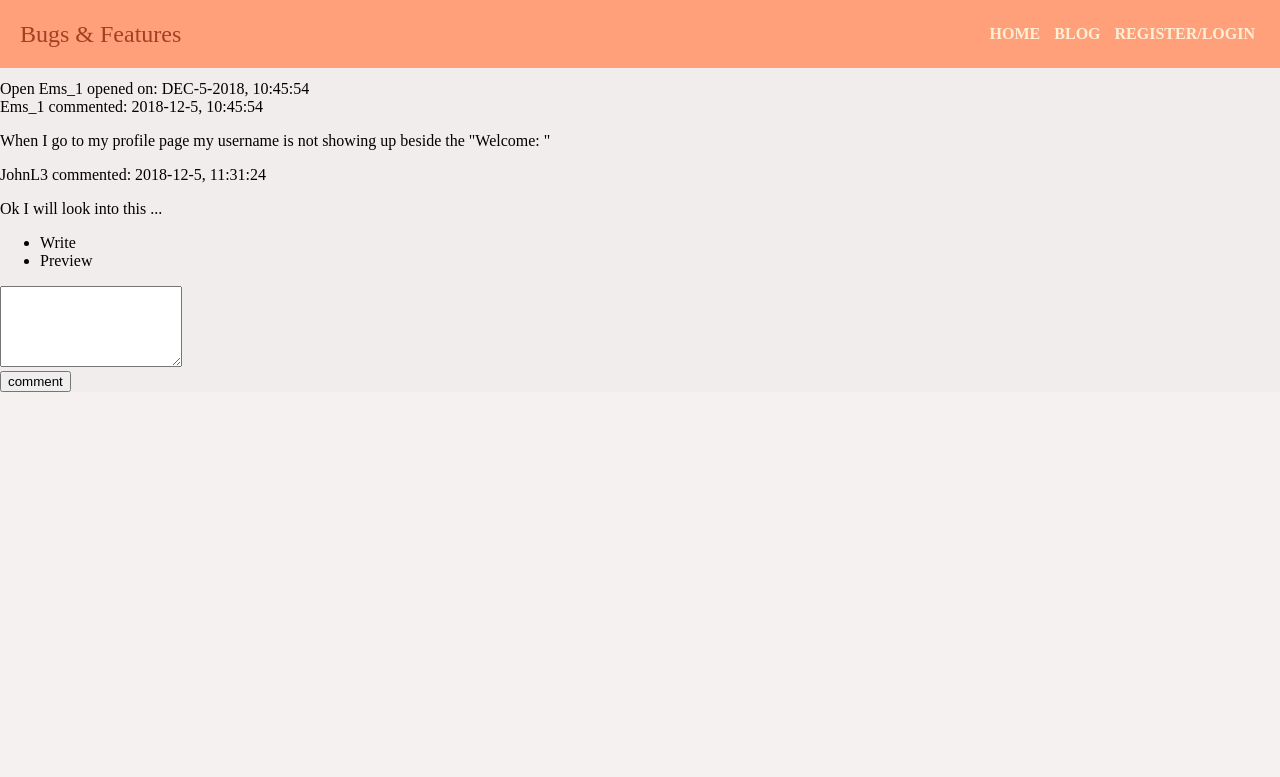
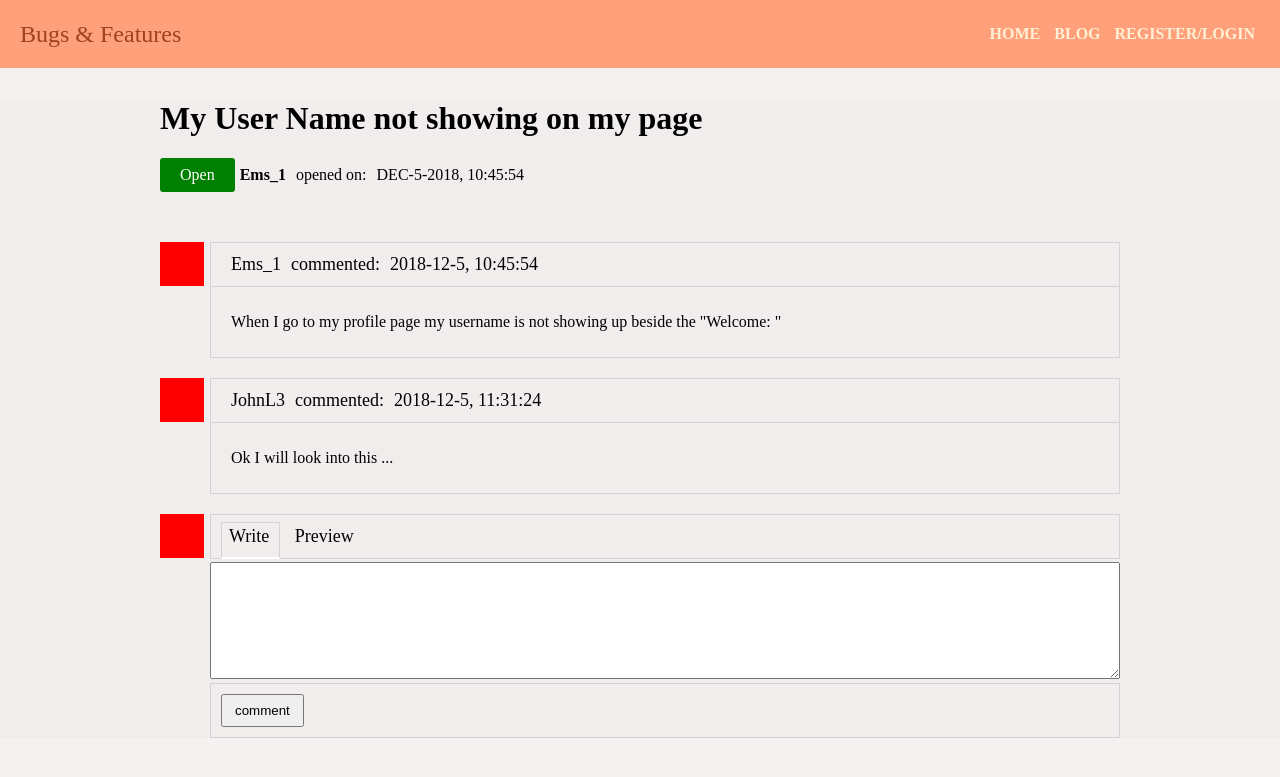
Before and after one commit to JohnL3/milestone-project-five, a Django app: page /bugs/1/ in a window 1280 px wide. Shown: the top 777 px of the page. Run offline with Django 3.2, Linux system fonts and the light colour scheme.

Commit message:
added styles for bugs html pages

```diff
--- a/static/css/styles.css
+++ b/static/css/styles.css
@@ -66,6 +66,12 @@ a {
 	font-weight: 600;
 	color: darkslategray;
 }
+
+.side-padding {
+  padding: 0 5px;
+}
+
+/********************************************************************************/
 
 #burger {
 	width: 30px;
@@ -243,6 +249,8 @@ nav ul li {
 	padding: 8px 5px;
 }
 
+/************************************************************************/
+
 .issue-icon {
 	width: 25px;
 	height: auto;
@@ -263,6 +271,7 @@ nav ul li {
 	width: 90%;
 	margin: 0 auto;
 	align-items: center;
+	margin-top: 80px;
 }
 
 .page-heading input {
@@ -278,6 +287,112 @@ nav ul li {
 
 .issue-by {
 	grid-column: 2
+}
+/****************************************************************************/
+
+.comment-issue-header {
+	margin-top: 80px;
+	box-sizing: border-box;
+  padding: 0 10px;
+}
+
+.page-heading {
+  display: grid;
+  grid-template-columns: 1fr 100px;
+  width: 90%;
+  margin: 0 auto;
+  align-items: center;
+  margin-top: 80px;
+}
+
+.page-heading input {
+  height: 35px;
+}
+
+.issue-box {
+  box-sizing: border-box;
+  border: 1px solid lightgray;
+  padding: 5px;
+  margin-bottom: 2px;
+}
+
+.issue-by {
+  grid-column: 2
+}
+
+.write-comment-head,
+.comment-head {
+  border: 1px solid lightgray;
+  margin-top: 20px;
+  height: 45px;
+  display: flex;
+  align-items: center;
+  font-size: 18px;
+  box-sizing: border-box;
+  padding-left: 10px;
+}
+
+.write-comment-head {
+  margin-bottom: 3px;
+}
+
+.comment-area p,
+.comment-head span {
+  padding-left: 10px;
+}
+.issue-header-section .user-name {
+  font-weight: 600;
+  display: none;
+}
+
+.comment-area {
+  border: 1px solid lightgray;
+  box-sizing: border-box;
+  padding: 10px;
+  border-top: none;
+}
+
+.write-comment-head ul {
+  list-style-type: none;
+  padding-left: 0;
+}
+
+.write-comment-head ul li {
+  display: inline;
+  padding-right: 10px;
+}
+
+.write {
+  border: 1px solid lightgray;
+  padding-top: 3px;
+  padding-left: 7px;
+  padding-bottom: 11px;
+  border-bottom: 2px solid white;
+}
+
+.preview {
+  padding-left: 10px;
+}
+.comment-footer button {
+  padding: 7px 12px;
+}
+
+textarea {
+  width: 100%;
+  box-sizing: border-box;
+  padding: 5px;
+  resize: vertical;
+  font-size: 18px;
+}
+.issue-header-section {
+  display: flex;
+  align-items: center;
+}
+.issue-header-section label {
+  background: green;
+  padding: 8px 20px;
+  color: white;
+  border-radius: 3px;
 }
 
 /****************************************************************************/
@@ -329,6 +444,12 @@ section {
 	padding: 7px 20px;
 }
 
+@media only screen and (min-width: 375px) {
+	.issue-header-section .user-name {
+		display: inline;
+	}
+}
+
 @media only screen and (min-width: 768px) {
 	#burger {
 		display: none;
@@ -355,17 +476,65 @@ section {
 		padding-top: 120px;
 	}
 
+/******************************************************************************/
+
 	.issue-box,
 	.page-heading {
 		width: 75%;
 		margin: 2px auto;
 	}
 
+	.page-heading {
+		margin-top: 80px;
+	}
+
 	.title {
 		border-bottom: none;
 		height: auto;
 	}
+/************************************************************************/
 
+.comment-issue-header {
+    width: 75%;
+    margin: 0 auto;
+    margin-bottom: 30px;
+    margin-top: 100px;
+    padding: 0;
+  }
+
+  .comment-head {
+    margin-bottom: 0;
+  }
+
+  .comment,
+  .comment-area {
+    grid-column: 2;
+  }
+
+  .write-comment-area,
+  .surround {
+    display: grid;
+    grid-template-columns: 50px 1fr;
+    width: 75%;
+    margin: 0 auto;
+  }
+
+  .avatar {
+    width: 44px;
+    height: 44px;
+    margin-top: 20px;
+    background: red;
+  }
+
+  .write-comment-area {
+    margin-bottom: 60px;
+  }
+  .comment-footer {
+    grid-column: 2;
+    border: 1px solid lightgray;
+    box-sizing: border-box;
+    padding: 10px;
+  }
 /************************************************************************/
 
 	section {
```
